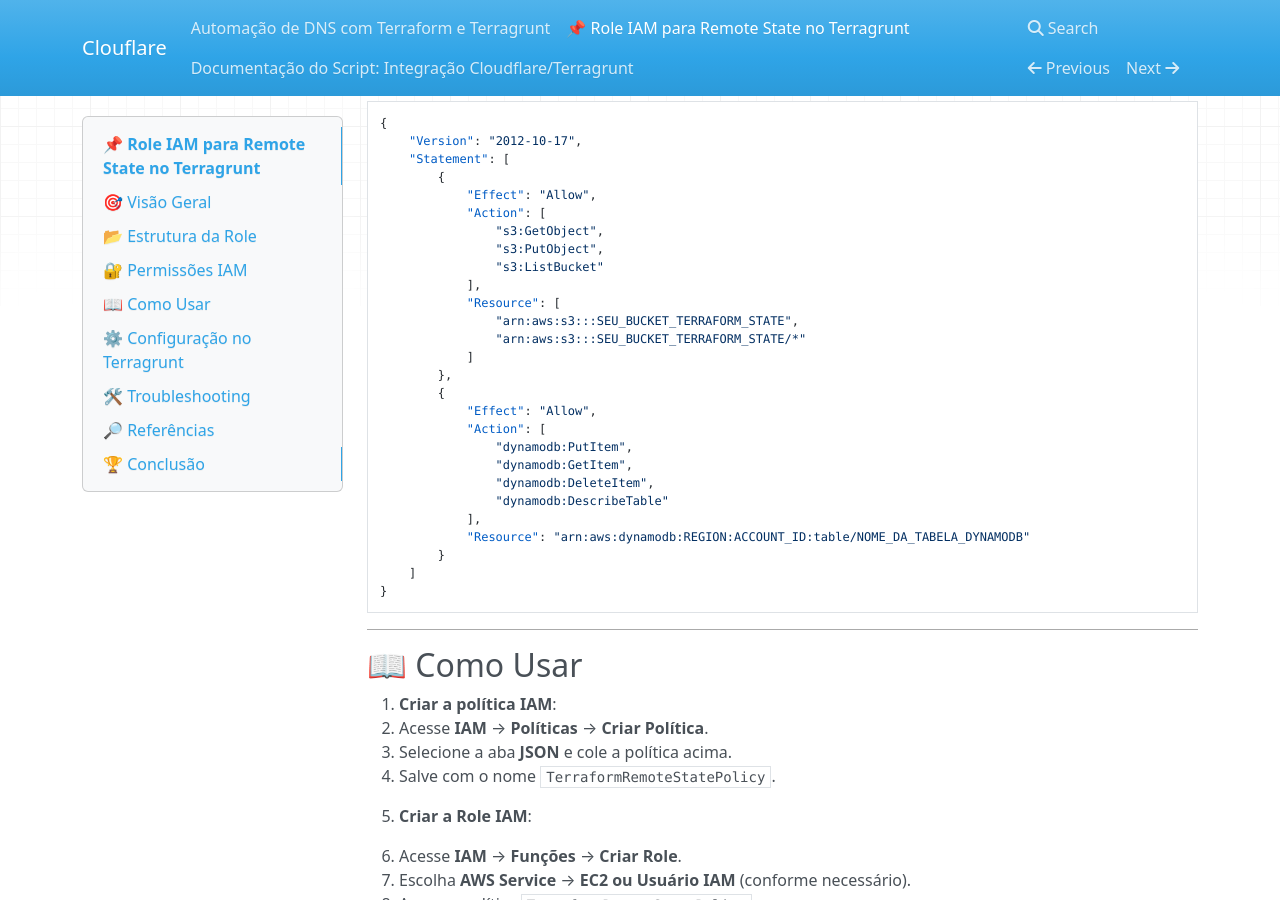
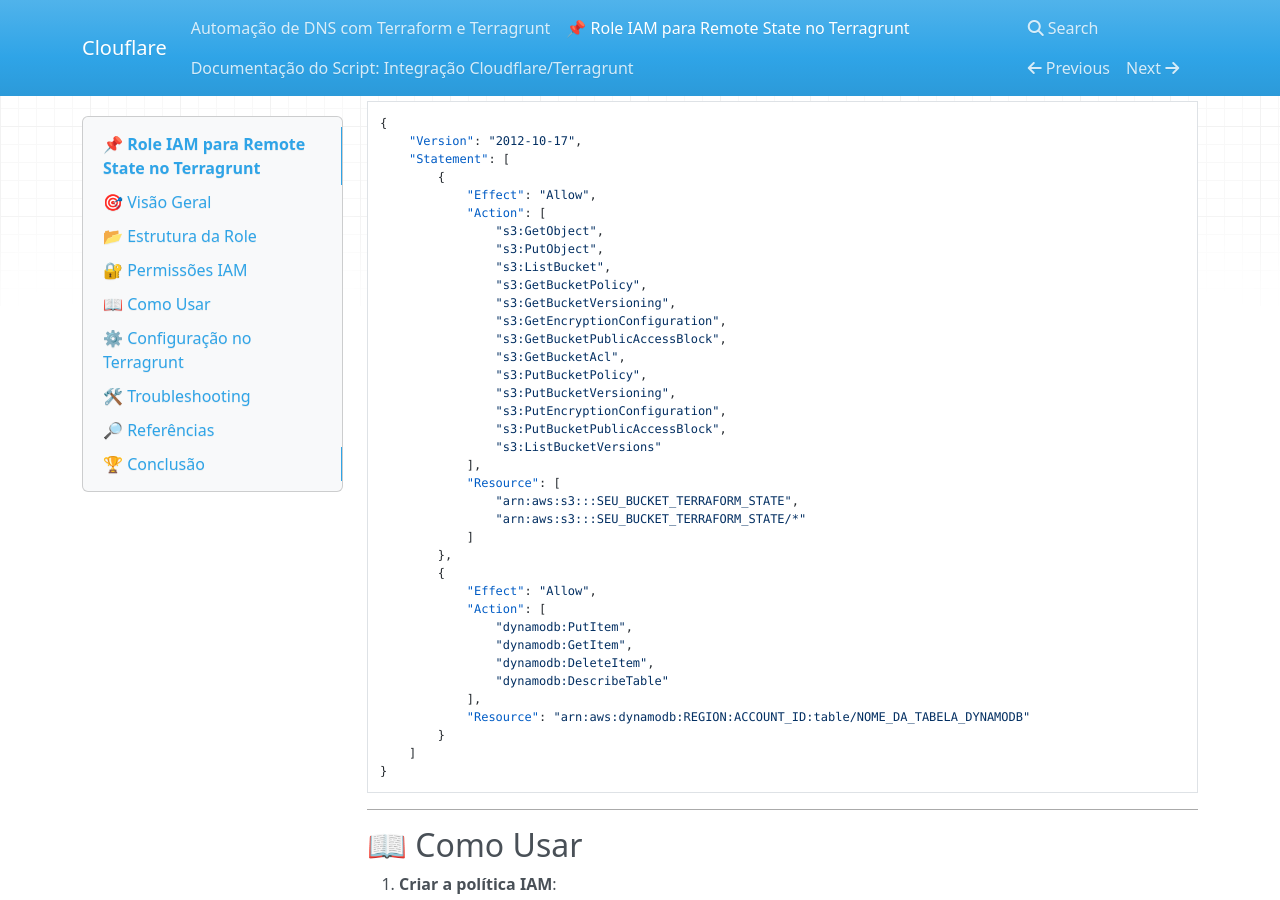
Before and after one commit to Jpmmdf/cloudlflare-automation, an MkDocs documentation site: the page built from docs/roles.md, in a window 1280 px wide and 900 px high, scrolled down 691 px. Built offline with MkDocs 1.6.1, drawn with Linux system fonts in a browser that asks for light colours; nearby versions of some CDN libraries.

Commit message:
docs: ajustando as roles necessario para o remote state

```diff
--- a/docs/roles.md
+++ b/docs/roles.md
@@ -31,9 +31,19 @@ A role concede permissões mínimas para:
         {
             "Effect": "Allow",
             "Action": [
-                "s3:GetObject",
-                "s3:PutObject",
-                "s3:ListBucket"
+				"s3:GetObject",
+				"s3:PutObject",
+				"s3:ListBucket",
+				"s3:GetBucketPolicy",
+				"s3:GetBucketVersioning",
+				"s3:GetEncryptionConfiguration",
+				"s3:GetBucketPublicAccessBlock",
+				"s3:GetBucketAcl",
+				"s3:PutBucketPolicy",
+				"s3:PutBucketVersioning",
+				"s3:PutEncryptionConfiguration",
+				"s3:PutBucketPublicAccessBlock",
+				"s3:ListBucketVersions"
             ],
             "Resource": [
                 "arn:aws:s3:::SEU_BUCKET_TERRAFORM_STATE",
```
